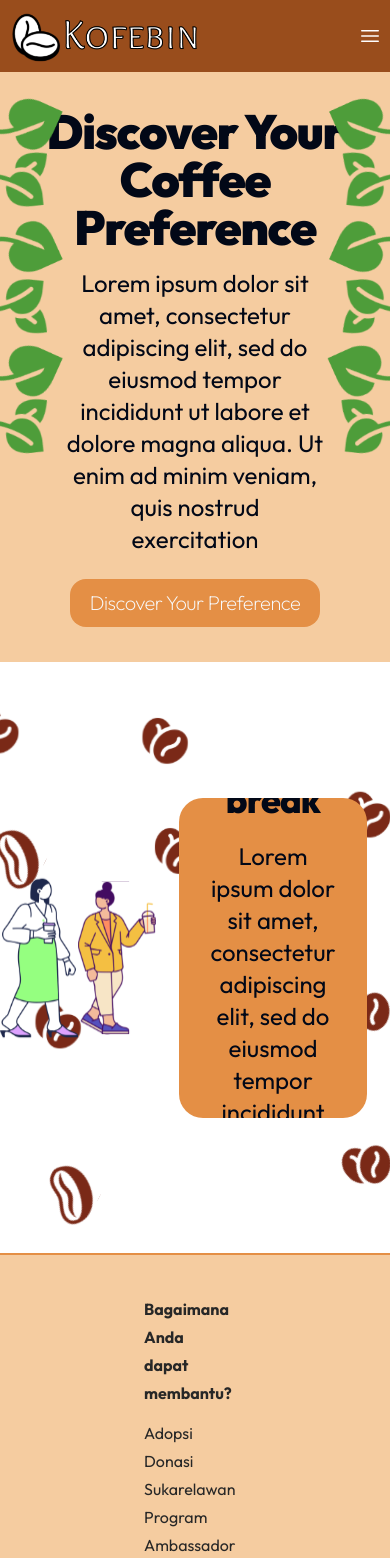
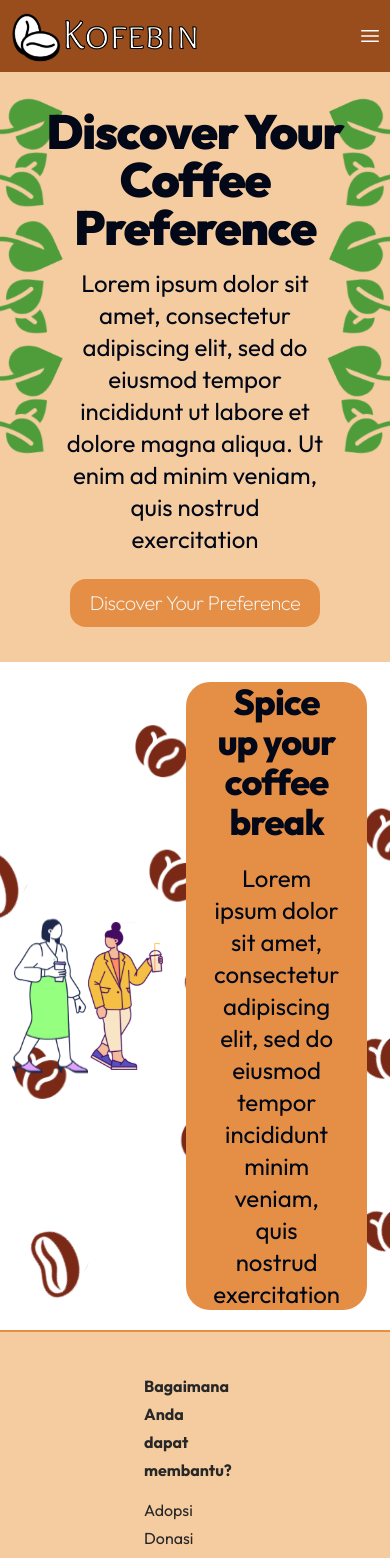
Before and after one commit to BlizzardBlast/Skripsi-FE, a React (Vite) app: page / in a window 390 px wide. Shown: the top 1558 px of the page. Built offline with nearby package versions, Linux system fonts and the light colour scheme.

Commit message:
fix: making things responsive

```diff
--- a/src/index.css
+++ b/src/index.css
@@ -86,6 +86,8 @@ body {
   padding: 0;
   background-color: var(--quaternary-color);
   font-family: 'Outfit', Arial, Helvetica, sans-serif;
+  -webkit-font-smoothing: antialiased;
+  -moz-osx-font-smoothing: grayscale;
 }
 
 @font-face {
--- a/src/output.css
+++ b/src/output.css
@@ -719,6 +719,14 @@ body {
   z-index: 1;
 }
 
+.z-0 {
+  z-index: 0;
+}
+
+.z-\[-1\] {
+  z-index: -1;
+}
+
 .-m-1 {
   margin: -0.25rem;
 }
@@ -770,21 +778,6 @@ body {
   margin-right: 1.25rem;
 }
 
-.mx-6 {
-  margin-left: 1.5rem;
-  margin-right: 1.5rem;
-}
-
-.mx-12 {
-  margin-left: 3rem;
-  margin-right: 3rem;
-}
-
-.mx-20 {
-  margin-left: 5rem;
-  margin-right: 5rem;
-}
-
 .mb-1 {
   margin-bottom: 0.25rem;
 }
@@ -829,16 +822,16 @@ body {
   margin-top: 1rem;
 }
 
+.mt-5 {
+  margin-top: 1.25rem;
+}
+
 .mt-6 {
   margin-top: 1.5rem;
 }
 
-.mt-5 {
-  margin-top: 1.25rem;
-}
-
-.me-5 {
-  margin-inline-end: 1.25rem;
+.mt-0 {
+  margin-top: 0px;
 }
 
 .block {
@@ -993,6 +986,14 @@ body {
   min-height: 80px;
 }
 
+.min-h-\[70vh\] {
+  min-height: 70vh;
+}
+
+.min-h-80 {
+  min-height: 20rem;
+}
+
 .w-10 {
   width: 2.5rem;
 }
@@ -1059,6 +1060,10 @@ body {
 
 .w-\[1px\] {
   width: 1px;
+}
+
+.w-\[80\%\] {
+  width: 80%;
 }
 
 .w-full {
@@ -1072,42 +1077,6 @@ body {
 
 .w-screen {
   width: 100vw;
-}
-
-.w-2\/3 {
-  width: 66.666667%;
-}
-
-.w-1\/3 {
-  width: 33.333333%;
-}
-
-.w-\[10\%\] {
-  width: 10%;
-}
-
-.w-\[10vh\] {
-  width: 10vh;
-}
-
-.w-\[10vw\] {
-  width: 10vw;
-}
-
-.w-12 {
-  width: 3rem;
-}
-
-.w-\[80\%\] {
-  width: 80%;
-}
-
-.w-\[100\%\] {
-  width: 100%;
-}
-
-.w-96 {
-  width: 24rem;
 }
 
 .min-w-\[12rem\] {
@@ -1234,8 +1203,8 @@ body {
   align-items: center;
 }
 
-.justify-end {
-  justify-content: flex-end;
+.justify-start {
+  justify-content: flex-start;
 }
 
 .justify-center {
@@ -1336,6 +1305,10 @@ body {
   white-space: nowrap;
 }
 
+.text-pretty {
+  text-wrap: pretty;
+}
+
 .rounded {
   border-radius: 0.25rem;
 }
@@ -1522,6 +1495,10 @@ body {
   background-size: cover;
 }
 
+.bg-contain {
+  background-size: contain;
+}
+
 .bg-center {
   background-position: center;
 }
@@ -1605,6 +1582,11 @@ body {
   padding-right: 1.5rem;
 }
 
+.px-7 {
+  padding-left: 1.75rem;
+  padding-right: 1.75rem;
+}
+
 .px-8 {
   padding-left: 2rem;
   padding-right: 2rem;
@@ -1670,9 +1652,9 @@ body {
   padding-bottom: 0.2rem;
 }
 
-.px-7 {
-  padding-left: 1.75rem;
-  padding-right: 1.75rem;
+.py-5 {
+  padding-top: 1.25rem;
+  padding-bottom: 1.25rem;
 }
 
 .pb-2 {
@@ -1705,6 +1687,10 @@ body {
 
 .pt-1 {
   padding-top: 0.25rem;
+}
+
+.ps-3 {
+  padding-inline-start: 0.75rem;
 }
 
 .text-left {
@@ -1998,6 +1984,8 @@ body {
   padding: 0;
   background-color: var(--quaternary-color);
   font-family: 'Outfit', Arial, Helvetica, sans-serif;
+  -webkit-font-smoothing: antialiased;
+  -moz-osx-font-smoothing: grayscale;
 }
 
 @font-face {
@@ -2492,6 +2480,10 @@ body {
     justify-content: flex-end;
   }
 
+  .sm\:justify-center {
+    justify-content: center;
+  }
+
   .sm\:space-x-2 > :not([hidden]) ~ :not([hidden]) {
     --tw-space-x-reverse: 0;
     margin-right: calc(0.5rem * var(--tw-space-x-reverse));
@@ -2545,6 +2537,10 @@ body {
   .md\:max-w-\[420px\] {
     max-width: 420px;
   }
+
+  .md\:justify-center {
+    justify-content: center;
+  }
 }
 
 @media (min-width: 1024px) {
@@ -2562,6 +2558,10 @@ body {
 
   .lg\:justify-end {
     justify-content: flex-end;
+  }
+
+  .lg\:justify-center {
+    justify-content: center;
   }
 
   .lg\:gap-x-12 {
--- a/src/pages/home/homeOne.tsx
+++ b/src/pages/home/homeOne.tsx
@@ -4,7 +4,7 @@ import LeafImage from '@/pages/home/leaf-image.tsx';
 import { Link } from 'react-router-dom';
 export default function HomeOne(): JSX.Element {
   return (
-    <div className='flex h-[70vh] flex-col items-center justify-center'>
+    <div className='flex min-h-[70vh] flex-col items-center justify-center py-5'>
       <LeafImage />
       <h1 className='mb-4 scroll-m-20 text-center text-5xl font-black tracking-tight'>
         Discover Your Coffee Preference
--- a/src/pages/home/homeTwo.tsx
+++ b/src/pages/home/homeTwo.tsx
@@ -6,8 +6,8 @@ import Paragraph from '@/components/typography/paragraph.tsx';
 
 export default function HomeTwo(): JSX.Element {
   return (
-    <div className="flex h-[70vh] items-center justify-around bg-[url('@/assets/coffee_beans_bg.svg')] bg-cover bg-center bg-no-repeat">
-      <div className='flex flex-[4] items-center justify-center'>
+    <div className="flex min-h-[70vh] items-center justify-around bg-[url('@/assets/coffee_beans_bg.svg')] bg-cover bg-center bg-no-repeat py-5">
+      <div className='flex flex-[4] items-center justify-center ps-3'>
         <LoadImage
           source={CoffeeLady}
           alternative='Coffee_Lady'
@@ -24,7 +24,7 @@ export default function HomeTwo(): JSX.Element {
         />
       </div>
       <div className='flex flex-[6] items-center justify-center'>
-        <div className='flex h-80 w-[80%] flex-col items-center justify-center overflow-y-auto rounded-3xl bg-tertiary-color px-7 text-center'>
+        <article className='flex min-h-80 w-[80%] flex-col items-center justify-start text-pretty rounded-3xl bg-tertiary-color px-7 text-center sm:justify-center'>
           <HeadingOne className='text-center'>
             Spice up your coffee break
           </HeadingOne>
@@ -32,7 +32,7 @@ export default function HomeTwo(): JSX.Element {
             Lorem ipsum dolor sit amet, consectetur adipiscing elit, sed do
             eiusmod tempor incididunt minim veniam, quis nostrud exercitation
           </Paragraph>
-        </div>
+        </article>
       </div>
     </div>
   );
--- a/src/pages/home/leaf-image.tsx
+++ b/src/pages/home/leaf-image.tsx
@@ -8,13 +8,13 @@ export default function LeafImage(): JSX.Element {
       <LoadImage
         source={LeftLeaves}
         alternative='left-leaves'
-        classes='h-96 absolute left-0 top-20'
+        classes='h-96 absolute left-0 top-20 z-[-1]'
         lazy
       />
       <LoadImage
         source={RightLeaves}
         alternative='left-leaves'
-        classes='h-96 absolute right-0 top-20'
+        classes='h-96 absolute right-0 top-20 z-[-1]'
         lazy
       />
     </>
```
